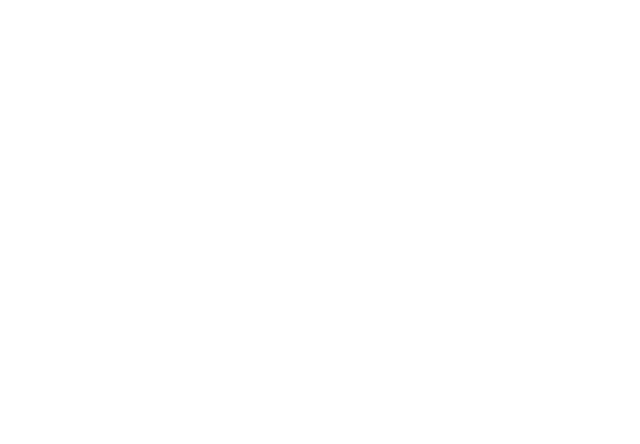
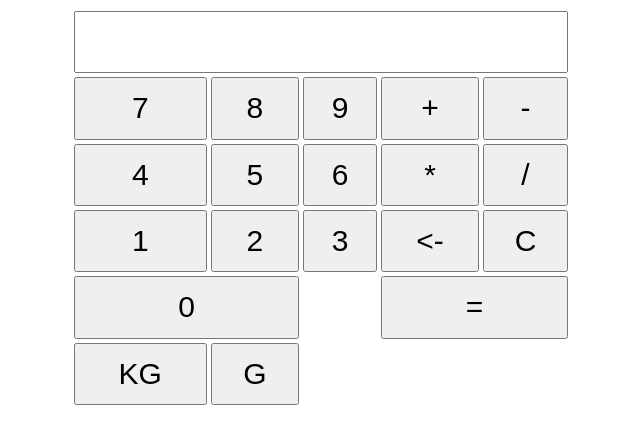
Before and after one commit to manuelRojas1/convertidor, a plain HTML site: page index.html in a window 1280 px wide. Shown: the whole page, without its empty margins (319-959 px from the left). Drawn offline with Linux system fonts and the light colour scheme.

Commit message:
vista de la calculadora

```diff
--- a/index.html
+++ b/index.html
@@ -1,12 +1,94 @@
-<!DOCTYPE html>
-<html lang="en">
+<html>
 <head>
-    <meta charset="UTF-8">
-    <meta name="viewport" content="width=device-width, initial-scale=1.0">
-    <meta http-equiv="X-UA-Compatible" content="ie=edge">
-    <title>Document</title>
+  <meta charset="utf8">
+
+ <script type="text/javascript" src="script.js"></script>
+
+<style>
+
+input[type=button],input[type="text"]{
+  width: 100%;
+  height: 100%;
+  font-size: 30px;
+}
+
+table,form{
+  width: 500px;
+  height: 400px;
+  margin: 0 auto;
+}
+
+footer{
+  text-align: center;
+  font-size: 16px;
+}
+
+</style>
+
 </head>
+
 <body>
+
+<form name="fo">
+
+  <table>
+
+    <tr>
+      <td colspan="5"><input type="text" name="valores" id="valores" onkeypress="return solonumeros(event)"></td>
+
+    </tr>
+
+    <tr>
+
+      <td><input type="button" value="7" onClick="retornar(value)"></td>
+      <td><input type="button" value="8" onClick="retornar(value)"></td>
+      <td><input type="button" value="9" onClick="retornar(value)"></td>
+      <td><input type="button" value="+" onclick="comprobar(value)"></td>
+      <td><input type="button" value="-" onclick="comprobar(value)"></td>
+
+    </tr>
+
+    <tr>
+
+      <td><input type="button" value="4" onClick="retornar(value)"></td>
+      <td><input type="button" value="5" onClick="retornar(value)"></td>
+      <td><input type="button" value="6" onClick="retornar(value)"></td>
+      <td><input type="button" value="*" onclick="comprobar(value)"></td>
+      <td><input type="button" value="/" onclick="comprobar(value)"></td>
+
+    </tr>
+
+    <tr>
+
+      <td><input type="button" value="1" onClick="retornar(value)"></td>
+      <td><input type="button" value="2" onClick="retornar(value)"></td>
+      <td><input type="button" value="3" onClick="retornar(value)"></td>
+      <td><input type="button" value="<-" onclick="eliminar()"></td>
+      <td><input type="button" value="C" onclick="eliminar_todo()"></td>
+
+    </tr>
+
+    <tr>
+
+      <td colspan="2"><input type="button" value="0" onClick="retornar(value)"></td>
+      <td></td>
+      <td colspan="2"><input type="button" value="=" onclick="calcular()"></td>
+
+    </tr>
+
+     <tr>
+
+      <td><input type="button" value="KG"></td>
+      <td><input type="button" value="G"></td>
+     </tr>
+
+
+  </table>
+
+</form>
+<br><br><br><br><br>
+<footer>
+
 
 </body>
 </html>
```
